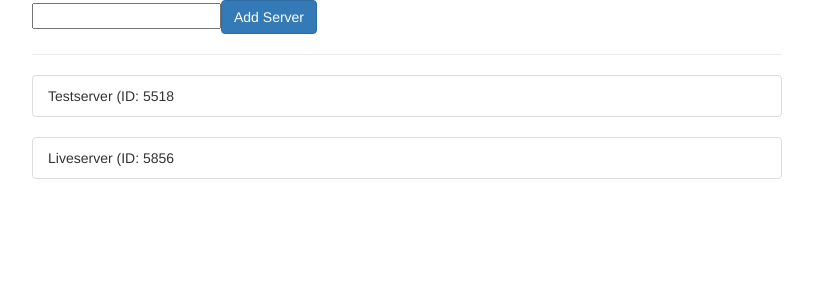
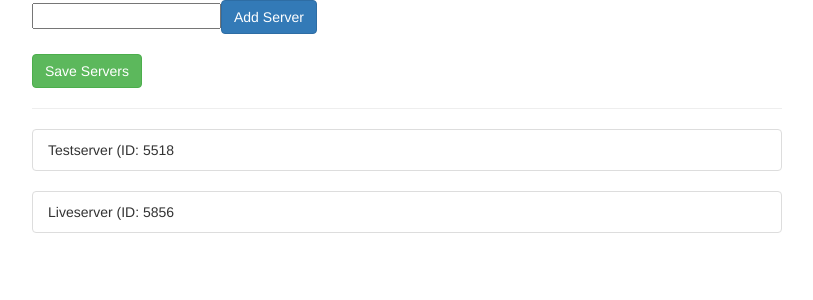
Before and after one commit to mc-carthy/ngChunks, an Angular app in the folder http/: page / in a window 1280 px wide. Shown: the top 300 px of the page, without its empty margins (233-1046 px from the left). Built offline with nearby package versions, Linux system fonts and the light colour scheme.

Commit message:
POST requests with Firebase

```diff
--- a/http/src/app/example/example.component.html
+++ b/http/src/app/example/example.component.html
@@ -3,6 +3,8 @@
         <div class="col-xs-12 col-sm-10 col-md-8 col-sm-offset-1 col-md-offset-2">
             <input type="text" #serverName>
             <button class="btn btn-primary" (click)="onAddServer(serverName.value)">Add Server</button>
+            <br><br>
+            <button class="btn btn-success" (click)="onSaveServers()">Save Servers</button>
             <hr>
             <ul class="list-group" *ngFor="let server of servers">
                 <li class="list-group-item">{{ server.name }} (ID: {{ server.id }}</li>
--- a/http/src/app/example/example.component.ts
+++ b/http/src/app/example/example.component.ts
@@ -1,4 +1,5 @@
 import { Component, OnInit } from '@angular/core';
+import { ExampleService } from './example.service';
 
 @Component({
     selector: 'app-example',
@@ -20,7 +21,7 @@ export class ExampleComponent implements OnInit {
         }
     ];
 
-    constructor() { }
+    constructor(private service: ExampleService) { }
 
     ngOnInit() {
     }
@@ -33,6 +34,13 @@ export class ExampleComponent implements OnInit {
         });
     }
 
+    onSaveServers() {
+        this.service.storeServers(this.servers).subscribe(
+            (response) => console.log(response),
+            (error) => console.log(error)
+        );
+    }
+
     private generateId() {
         return Math.round(Math.random() * 10000);
     }
--- /dev/null
+++ b/http/src/app/example/example.service.ts
@@ -0,0 +1,11 @@
+import { Http } from '@angular/http';
+import { Injectable } from '@angular/core';
+
+@Injectable()
+export class ExampleService {
+    constructor(private http: Http) {}
+
+    storeServers(servers: any[]) {
+        return this.http.post('https://nghttp-30b84.firebaseio.com/data.json', servers);
+    }
+}
```
Also changed, not shown: http/src/app/app.module.ts (+5 -2 lines).
